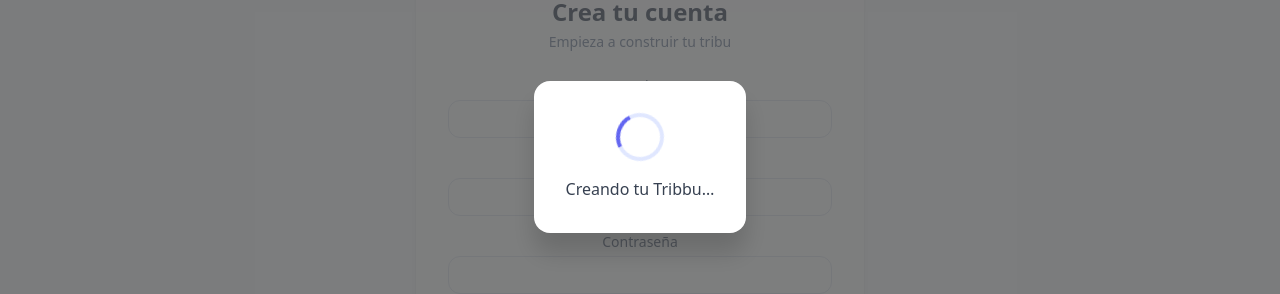
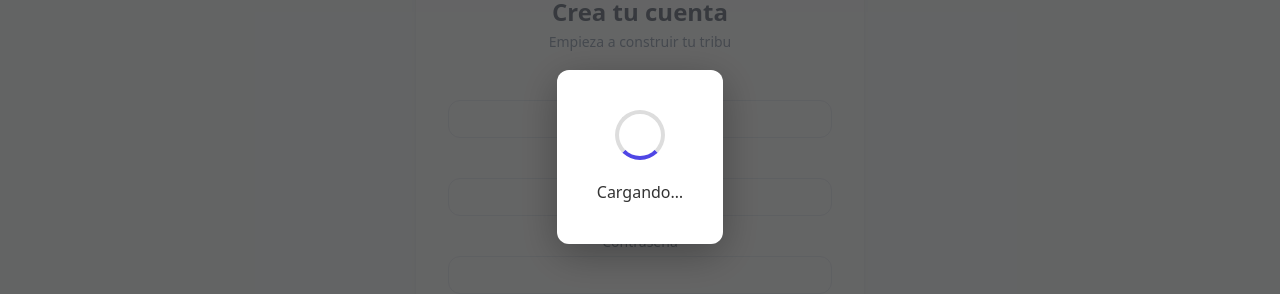
Before and after one commit to PauSerranoHerraiz/tribbu-frontend, a React (Vite) app: page /signup in a window 1280 px wide. Both pictures are taken after a click on the button "Continuar con Google". Shown: the part 243-537 px from the top of the page. Built offline with nearby package versions, Linux system fonts and the light colour scheme; no server answers.

Commit message:
style: Add LoadingPortal component to enhance loading indicators in LoginPage and SignupPage for improved user experience

```diff
--- /dev/null
+++ b/src/components/LoadingPortal.jsx
@@ -0,0 +1,54 @@
+import { createPortal } from "react-dom";
+
+export default function LoadingPortal({ isLoading }) {
+  if (!isLoading) return null;
+
+  return createPortal(
+    <div
+      style={{
+        position: "fixed",
+        top: 0,
+        left: 0,
+        right: 0,
+        bottom: 0,
+        backgroundColor: "rgba(0, 0, 0, 0.6)",
+        display: "flex",
+        alignItems: "center",
+        justifyContent: "center",
+        zIndex: 999999,
+      }}
+    >
+      <div
+        style={{
+          backgroundColor: "white",
+          borderRadius: "12px",
+          padding: "40px",
+          boxShadow: "0 10px 40px rgba(0, 0, 0, 0.3)",
+          textAlign: "center",
+        }}
+      >
+        <div
+          style={{
+            width: "50px",
+            height: "50px",
+            border: "4px solid #ddd",
+            borderTop: "4px solid #4f46e5",
+            borderRadius: "50%",
+            animation: "spin 0.8s linear infinite",
+            margin: "0 auto 20px",
+          }}
+        />
+        <p style={{ fontSize: "16px", color: "#333", margin: 0 }}>
+          Cargando…
+        </p>
+        <style>{`
+          @keyframes spin {
+            0% { transform: rotate(0deg); }
+            100% { transform: rotate(360deg); }
+          }
+        `}</style>
+      </div>
+    </div>,
+    document.body
+  );
+}
--- a/src/pages/LoginPage.jsx
+++ b/src/pages/LoginPage.jsx
@@ -3,6 +3,7 @@ import { Link, useNavigate } from "react-router-dom";
 import toast from "react-hot-toast";
 import { AuthContext } from "../context/auth.context";
 import authService from "../services/auth.service";
+import LoadingPortal from "../components/LoadingPortal";
 
 function LoginPage() {
   const { loginWithGoogle, storeToken, authenticateUser } =
@@ -55,56 +56,7 @@ function LoginPage() {
 
   return (
     <div className="min-h-screen bg-slate-50 flex justify-center items-center px-4">
-      {loading && (
-        <div
-          style={{
-            position: "fixed",
-            top: 0,
-            left: 0,
-            width: "100%",
-            height: "100%",
-            backgroundColor: "rgba(0, 0, 0, 0.5)",
-            display: "flex",
-            alignItems: "center",
-            justifyContent: "center",
-            zIndex: 99999,
-          }}
-        >
-          <div
-            style={{
-              backgroundColor: "white",
-              borderRadius: "16px",
-              padding: "32px",
-              boxShadow: "0 20px 25px rgba(0, 0, 0, 0.15)",
-              display: "flex",
-              flexDirection: "column",
-              alignItems: "center",
-              gap: "16px",
-              minWidth: "200px",
-            }}
-          >
-            <div
-              style={{
-                width: "48px",
-                height: "48px",
-                border: "4px solid #e0e7ff",
-                borderTop: "4px solid #6366f1",
-                borderRadius: "50%",
-                animation: "spin 1s linear infinite",
-              }}
-            ></div>
-            <p style={{ color: "#374151", fontWeight: "500", margin: 0 }}>
-              Entrando a Tribbu…
-            </p>
-          </div>
-
-          <style>{`
-            @keyframes spin {
-              to { transform: rotate(360deg); }
-            }
-          `}</style>
-        </div>
-      )}
+      <LoadingPortal isLoading={loading} />
 
       <div
         className={`bg-white border border-slate-200 rounded-xl shadow-sm p-6 w-full max-w-sm space-y-4 transition-all duration-300 ${
--- a/src/pages/SignupPage.jsx
+++ b/src/pages/SignupPage.jsx
@@ -3,6 +3,7 @@ import { Link, useNavigate } from "react-router-dom";
 import { AuthContext } from "../context/auth.context";
 import authService from "../services/auth.service";
 import toast from "react-hot-toast";
+import LoadingPortal from "../components/LoadingPortal";
 
 function SignupPage() {
   const { loginWithGoogle } = useContext(AuthContext);
@@ -66,56 +67,7 @@ function SignupPage() {
 
   return (
     <div className="min-h-screen flex items-center justify-center bg-slate-50 px-4">
-      {loading && (
-        <div
-          style={{
-            position: "fixed",
-            top: 0,
-            left: 0,
-            width: "100%",
-            height: "100%",
-            backgroundColor: "rgba(0, 0, 0, 0.5)",
-            display: "flex",
-            alignItems: "center",
-            justifyContent: "center",
-            zIndex: 99999,
-          }}
-        >
-          <div
-            style={{
-              backgroundColor: "white",
-              borderRadius: "16px",
-              padding: "32px",
-              boxShadow: "0 20px 25px rgba(0, 0, 0, 0.15)",
-              display: "flex",
-              flexDirection: "column",
-              alignItems: "center",
-              gap: "16px",
-              minWidth: "200px",
-            }}
-          >
-            <div
-              style={{
-                width: "48px",
-                height: "48px",
-                border: "4px solid #e0e7ff",
-                borderTop: "4px solid #6366f1",
-                borderRadius: "50%",
-                animation: "spin 1s linear infinite",
-              }}
-            ></div>
-            <p style={{ color: "#374151", fontWeight: "500", margin: 0 }}>
-              Creando tu Tribbu…
-            </p>
-          </div>
-
-          <style>{`
-            @keyframes spin {
-              to { transform: rotate(360deg); }
-            }
-          `}</style>
-        </div>
-      )}
+      <LoadingPortal isLoading={loading} />
 
       <div
         className={`w-full max-w-md bg-white rounded-xl shadow-md p-8 space-y-6 transition-all duration-300 ${
```
